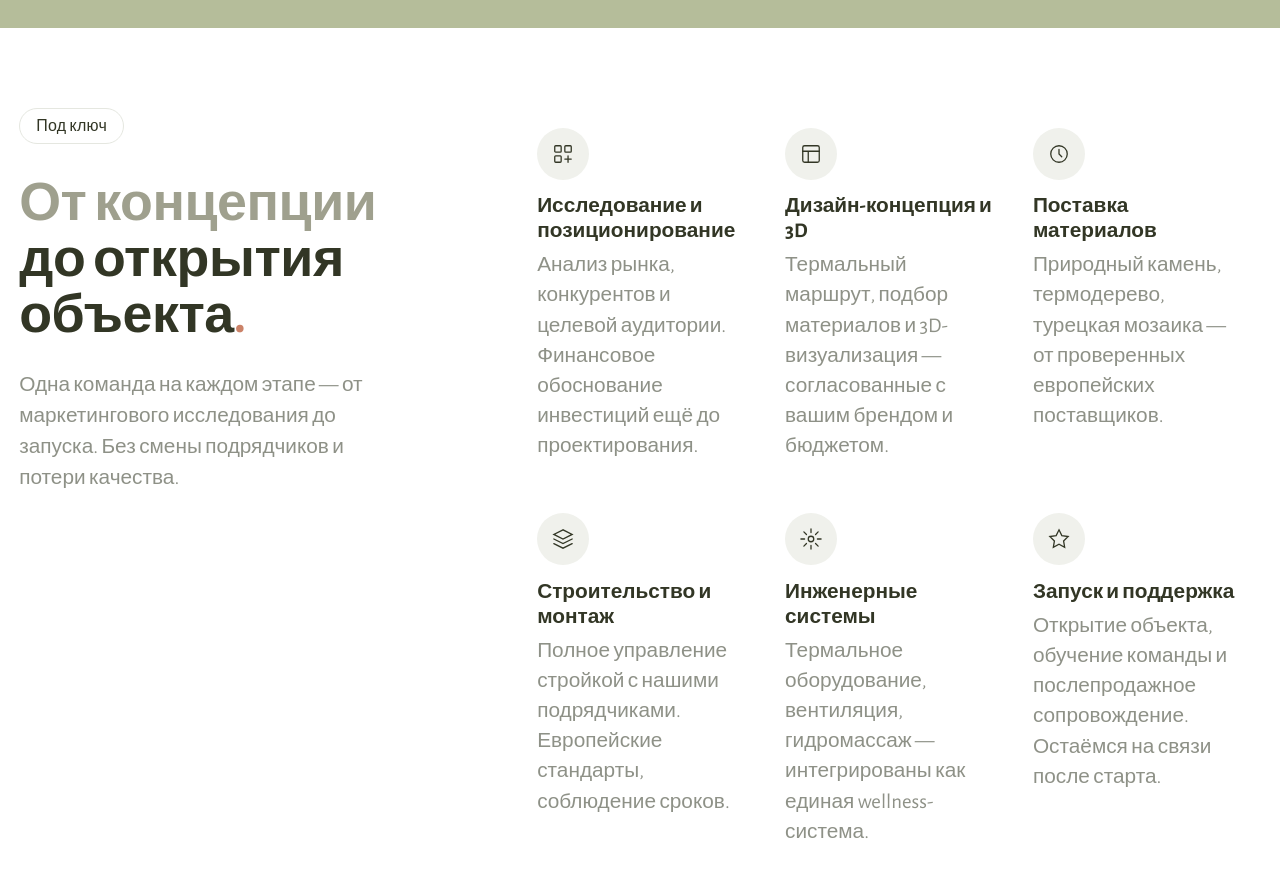
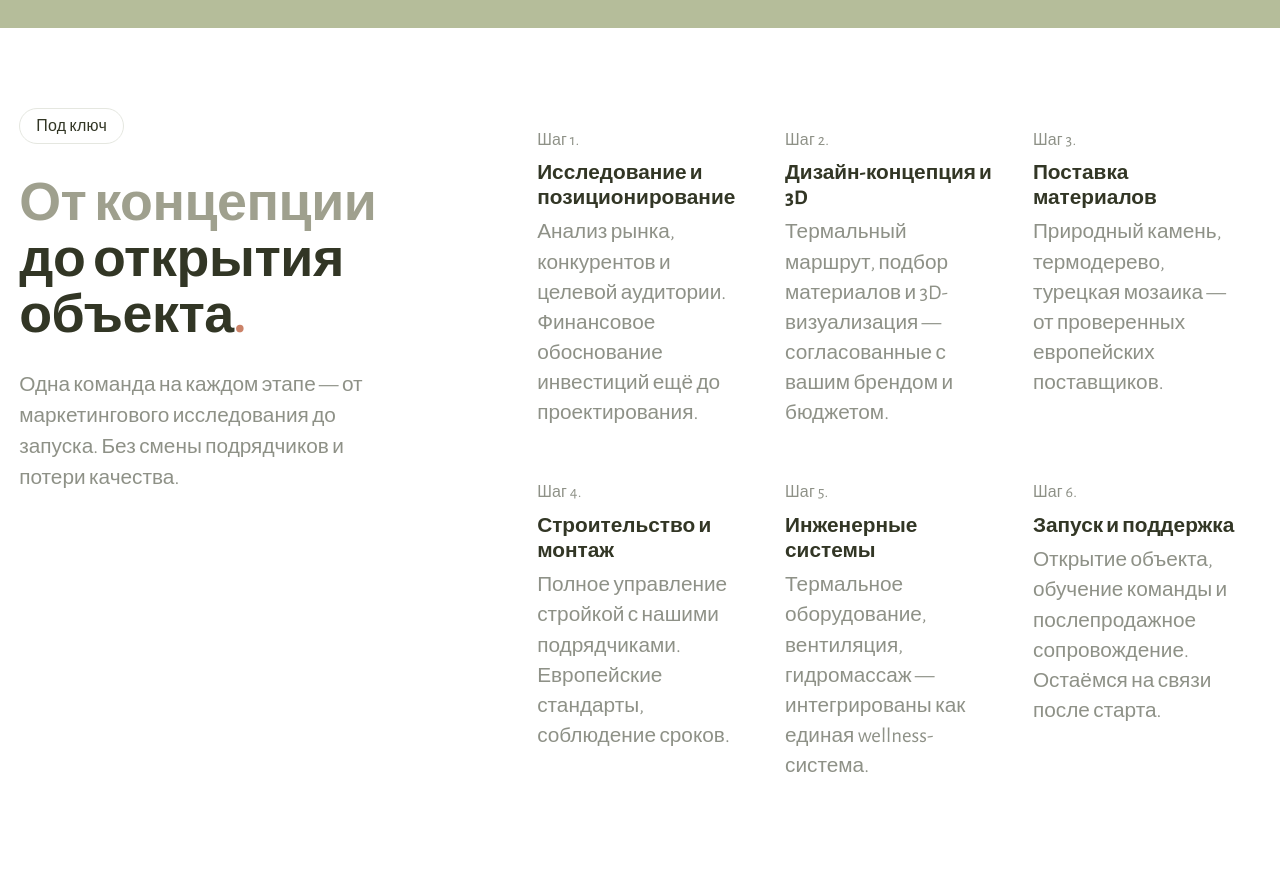
Before and after one commit to digitalcluster25/hws, a React (Vite) app: page / in a window 1280 px wide. Shown: the part 3420-4296 px from the top of the page. Built offline with nearby package versions, Linux system fonts and the light colour scheme.

Commit message:
feat: process steps — replace icons with Шаг N. text label

```diff
--- a/src/components/sections/ProcessAccordion.jsx
+++ b/src/components/sections/ProcessAccordion.jsx
@@ -2,61 +2,26 @@ import { motion } from 'framer-motion'
 
 const STEPS = [
   {
-    icon: (
-      <svg width="22" height="22" viewBox="0 0 24 24" fill="none" stroke="currentColor" strokeWidth="1.4" strokeLinecap="round">
-        <rect x="3" y="3" width="7" height="7" rx="1"/><rect x="14" y="3" width="7" height="7" rx="1"/>
-        <rect x="3" y="14" width="7" height="7" rx="1"/>
-        <path d="M14 17.5h7M17.5 14v7"/>
-      </svg>
-    ),
     title: 'Исследование и позиционирование',
     desc: 'Анализ рынка, конкурентов и целевой аудитории. Финансовое обоснование инвестиций ещё до проектирования.',
   },
   {
-    icon: (
-      <svg width="22" height="22" viewBox="0 0 24 24" fill="none" stroke="currentColor" strokeWidth="1.4" strokeLinecap="round">
-        <rect x="3" y="3" width="18" height="18" rx="2"/>
-        <path d="M3 9h18M9 21V9"/>
-      </svg>
-    ),
     title: 'Дизайн-концепция и 3D',
     desc: 'Термальный маршрут, подбор материалов и 3D-визуализация — согласованные с вашим брендом и бюджетом.',
   },
   {
-    icon: (
-      <svg width="22" height="22" viewBox="0 0 24 24" fill="none" stroke="currentColor" strokeWidth="1.4" strokeLinecap="round">
-        <circle cx="12" cy="12" r="9"/>
-        <path d="M12 7v5l3 3"/>
-      </svg>
-    ),
     title: 'Поставка материалов',
     desc: 'Природный камень, термодерево, турецкая мозаика — от проверенных европейских поставщиков.',
   },
   {
-    icon: (
-      <svg width="22" height="22" viewBox="0 0 24 24" fill="none" stroke="currentColor" strokeWidth="1.4" strokeLinecap="round">
-        <path d="M12 2L2 7l10 5 10-5-10-5zM2 17l10 5 10-5M2 12l10 5 10-5"/>
-      </svg>
-    ),
     title: 'Строительство и монтаж',
     desc: 'Полное управление стройкой с нашими подрядчиками. Европейские стандарты, соблюдение сроков.',
   },
   {
-    icon: (
-      <svg width="22" height="22" viewBox="0 0 24 24" fill="none" stroke="currentColor" strokeWidth="1.4" strokeLinecap="round">
-        <circle cx="12" cy="12" r="3"/>
-        <path d="M12 1v4M12 19v4M4.22 4.22l2.83 2.83M16.95 16.95l2.83 2.83M1 12h4M19 12h4M4.22 19.78l2.83-2.83M16.95 7.05l2.83-2.83"/>
-      </svg>
-    ),
     title: 'Инженерные системы',
     desc: 'Термальное оборудование, вентиляция, гидромассаж — интегрированы как единая wellness-система.',
   },
   {
-    icon: (
-      <svg width="22" height="22" viewBox="0 0 24 24" fill="none" stroke="currentColor" strokeWidth="1.4" strokeLinecap="round">
-        <path d="M12 2l3.09 6.26L22 9.27l-5 4.87 1.18 6.88L12 17.77l-6.18 3.25L7 14.14 2 9.27l6.91-1.01L12 2z"/>
-      </svg>
-    ),
     title: 'Запуск и поддержка',
     desc: 'Открытие объекта, обучение команды и послепродажное сопровождение. Остаёмся на связи после старта.',
   },
@@ -100,7 +65,7 @@ export default function ProcessAccordion() {
               viewport={{ once: true, amount: 0.15 }}
               variants={FADE}
             >
-              <div className="proc-icon">{s.icon}</div>
+              <p className="proc-step-num">Шаг {i + 1}.</p>
               <h3 className="proc-card-title">{s.title}</h3>
               <p className="proc-card-desc">{s.desc}</p>
             </motion.div>
--- a/src/styles/hws.css
+++ b/src/styles/hws.css
@@ -733,24 +733,18 @@ select.hws-field { appearance: none; cursor: pointer; }
 }
 
 /* icon круг */
-.proc-icon {
-  width: 52px;
-  height: 52px;
-  border-radius: 50%;
-  background: #f0f1ec;
-  display: flex;
-  align-items: center;
-  justify-content: center;
-  color: var(--c-dark);
-  margin-bottom: 0.9rem;
-  flex-shrink: 0;
-  transition: background 0.25s ease;
+.proc-step-num {
+  font-size: 1rem !important;
+  font-weight: 400;
+  color: var(--c-subtle);
+  margin-bottom: 0.6rem;
+  letter-spacing: 0.01em;
 }
 .proc-card:hover .proc-icon {
   background: #e2e4db;
 }
 
-/* заголовок карточки — жирный, 2 строки */
+
 .proc-card-title {
   font-size: 1.3rem;
   font-weight: 700;
```
